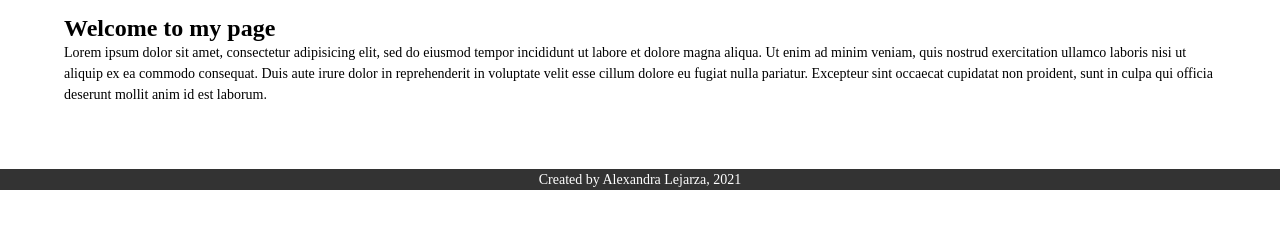
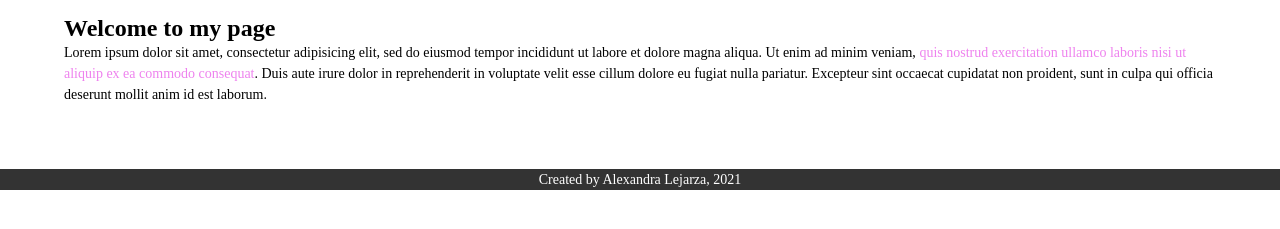
Before and after one commit to alejarza/assignment4-lejarza-alexandra, a plain HTML site: page index.html in a window 1280 px wide. Shown: the part 49-278 px from the top of the page. Drawn offline with Linux system fonts and the light colour scheme.

Commit message:
added span to paragraph

```diff
--- a/index.html
+++ b/index.html
@@ -19,7 +19,7 @@
     <main>
       <section>
         <h1>Welcome to my page</h1>
-        <p>Lorem ipsum dolor sit amet, consectetur adipisicing elit, sed do eiusmod tempor incididunt ut labore et dolore magna aliqua. Ut enim ad minim veniam, quis nostrud exercitation ullamco laboris nisi ut aliquip ex ea commodo consequat. Duis aute irure dolor in reprehenderit in voluptate velit esse cillum dolore eu fugiat nulla pariatur. Excepteur sint occaecat cupidatat non proident, sunt in culpa qui officia deserunt mollit anim id est laborum.</p>
+        <p>Lorem ipsum dolor sit amet, consectetur adipisicing elit, sed do eiusmod tempor incididunt ut labore et dolore magna aliqua. Ut enim ad minim veniam, <span style="color:violet">quis nostrud exercitation ullamco laboris nisi ut aliquip ex ea commodo consequat</span>. Duis aute irure dolor in reprehenderit in voluptate velit esse cillum dolore eu fugiat nulla pariatur. Excepteur sint occaecat cupidatat non proident, sunt in culpa qui officia deserunt mollit anim id est laborum.</p>
       </section>
     </main>
     <footer>
```
